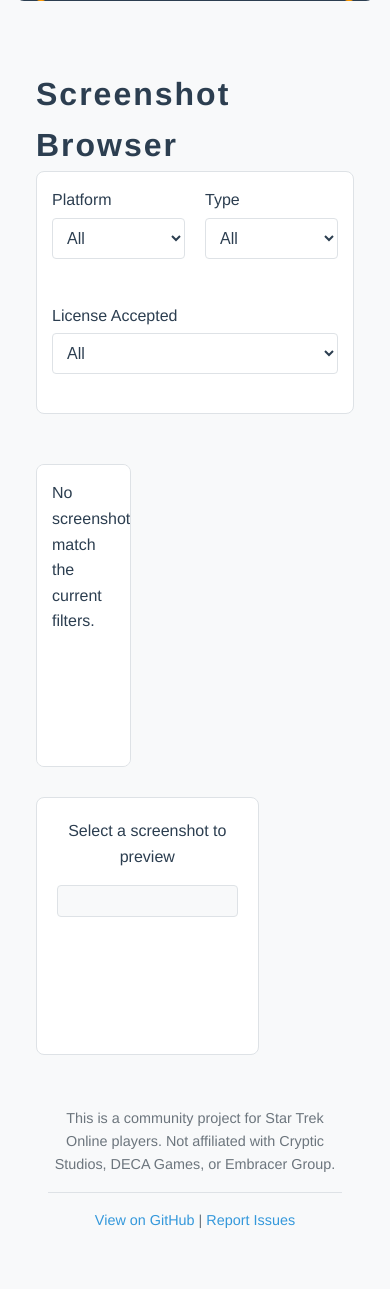
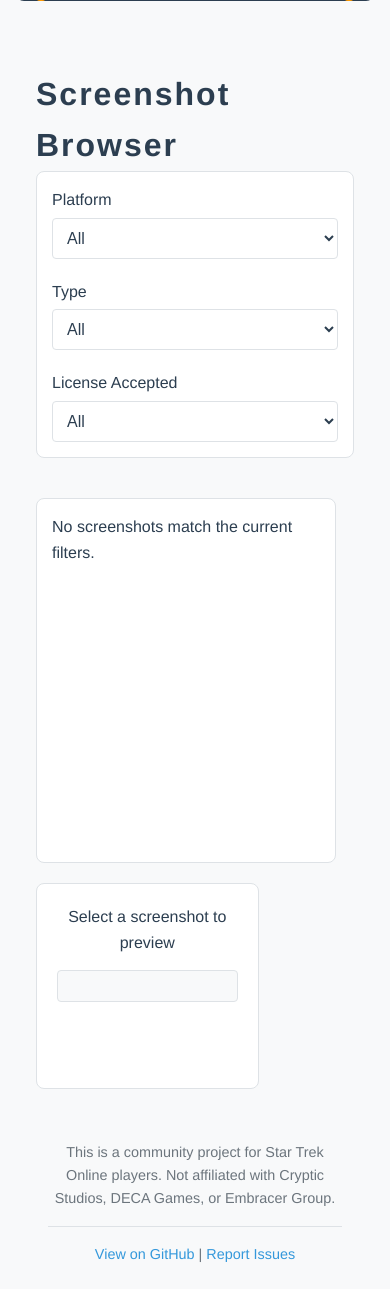
Before and after one commit to phillipod/SISTER, a Flask app: page /admin/screenshots in a window 390 px wide. Shown: the part 743-2032 px from the top of the page. Before the commit the page ends 1971 px from the top, so only its background shows below. Run offline with Flask 3, Linux system fonts and the light colour scheme; the visitor is signed in with stand-in values (Sample User, id 1); data that the repository does not hold is empty.

Commit message:
✨ Refactor screenshot browser layout: Simplified the CSS structure for the screenshot browser, enhancing the layout with improved padding, border styles, and responsive design adjustments. Updated sidebar and filter styles for better usability and visual consistency.

```diff
--- a/sister_website/static/css/style.css
+++ b/sister_website/static/css/style.css
@@ -1721,61 +1721,37 @@ footer {
     background-color: var(--hover-color);
 }
 
-/* ---------- Admin Screenshot Browser NEW Layout ---------- */
+/* --- Screenshot Browser Layout --- */
 .screenshot-browser-wrapper {
-    display: flex;
-    gap: 30px;
-    min-height: 70vh;
-}
-
-.screenshot-sidebar {
-    flex: 0 0 320px; /* fixed sidebar width */
     display: flex;
     flex-direction: column;
     gap: 20px;
 }
-
-.tree-container {
-    flex: 1 1 auto; /* allow tree to grow */
-    overflow-y: auto;
-}
-
-.screenshot-preview {
-    flex: 1 1 auto; /* take remaining width */
-}
-
-@media (max-width: 900px) {
-    .screenshot-browser-wrapper {
-        flex-direction: column;
-    }
-    .screenshot-sidebar {
-        flex: 1 1 auto;
-    }
-}
-/* ---------- End Admin Screenshot Browser NEW Layout ---------- */
-
-/* --- New Screenshot Browser Grid Layout --- */
 .screenshot-filters {
-    margin-bottom: 20px;
+    padding: 15px;
+    border-radius: 8px;
+    border: 1px solid var(--border-color);
+    background-color: #ffffff;
 }
 .filters-grid {
     display: flex;
     gap: 20px;
     flex-wrap: wrap;
+    align-items: center;
 }
 .filters-grid .form-group {
-    flex: 1 1 120px;
-    min-width: 120px;
-}
-
+    flex: 1 1 150px;
+    margin-bottom: 0; /* Override default form-group margin */
+}
 .screenshot-browser-content {
     display: flex;
-    gap: 30px;
+    gap: 20px;
     min-height: 70vh;
 }
 .tree-container {
     flex: 0 0 35%;
-    max-width: 400px;
+    max-width: 450px;
+    min-width: 300px;
 }
 .screenshot-preview {
     flex: 1 1 auto;
@@ -1785,8 +1761,7 @@ footer {
         flex-direction: column;
     }
     .tree-container {
-        flex: 1 1 auto;
+        flex: 1 1 300px; /* Give it a min-height */
         max-width: 100%;
     }
 }
-/* --- End Screenshot Browser Grid Layout --- */
```
